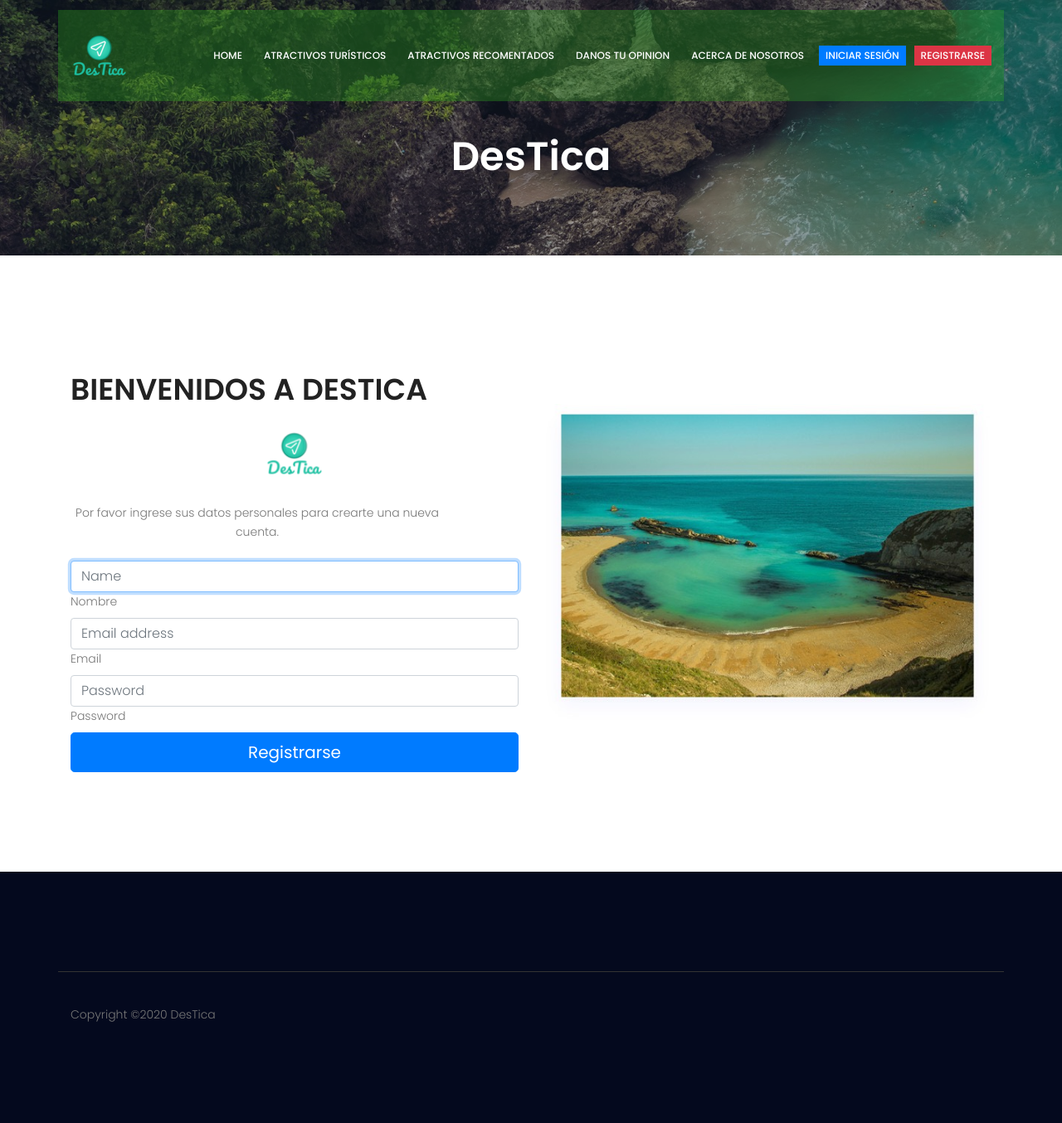
After one commit to LeandroQ7/DesTica, a PHP site: page /view/register.php in a window 1280 px wide. The commit adds this page. Shown: the whole page at 83% size. Run offline with PHP 8.4, Linux system fonts and the light colour scheme; some libraries are stand-ins or nearby versions.

Commit message:
Registrarse View

```diff
--- a/controller/Controller.php
+++ b/controller/Controller.php
@@ -13,6 +13,9 @@ class Controller {
         $pagina=$_SERVER['QUERY_STRING'];
 
         switch ($pagina) {
+            case 'register':
+                include 'view/register.php';
+               break;
             case 'login':
                  include 'view/login.php';
                 break;
--- a/view/header.php
+++ b/view/header.php
@@ -50,6 +50,7 @@
                   <li><a href="?opinion">Danos tu opinion</a></li>
                   <li><a href="?about">Acerca de nosotros</a></li>
                   <li class="btn-primary"><a href="?login">Iniciar Sesión</a></li>
+                  <li class="btn-danger"><a href="?register">Registrarse</a></li>
                 </ul>
               </nav><!-- #nav-menu-container -->
           </div>
--- /dev/null
+++ b/view/register.php
@@ -0,0 +1,42 @@
+<?php
+        include_once 'header.php';
+?>
+    <!-- Start about-info Area -->
+      <section class="about-info-area section-gap">
+        <div class="container">
+          <div class="row align-items-center">
+            <div class="col-lg-6 info-right">
+              <h1>Bienvenidos a DesTica</h1>
+              <form class="form-signin">
+                <div class="text-center mb-4">
+                  <img class="mb-4" src="view/img/logo.png" alt="" width="72" height="72">
+                  <p>Por favor ingrese sus datos personales para crearte una nueva cuenta.</p>
+                </div>
+
+                <div class="form-label-group">
+                  <input type="text" id="inputName" class="form-control" placeholder="Name" required autofocus>
+                  <label for="inputName">Nombre</label>
+                </div>
+
+                <div class="form-label-group">
+                  <input type="email" id="inputEmail" class="form-control" placeholder="Email address" required autofocus>
+                  <label for="inputEmail">Email</label>
+                </div>
+
+                <div class="form-label-group">
+                  <input type="password" id="inputPassword" class="form-control" placeholder="Password" required>
+                  <label for="inputPassword">Password</label>
+                </div>
+                <button class="btn btn-lg btn-primary btn-block" type="submit">Registrarse</button>
+            </form>
+            </div>
+            <div class="col-lg-6 info-left">
+              <img class="img-fluid" src="view/img/about/info-img.jpg" alt="">
+            </div>
+          </div>
+        </div>
+      </section>
+      <!-- End about-info Area -->
+<?php
+  include_once 'footer.php';
+?>
```
